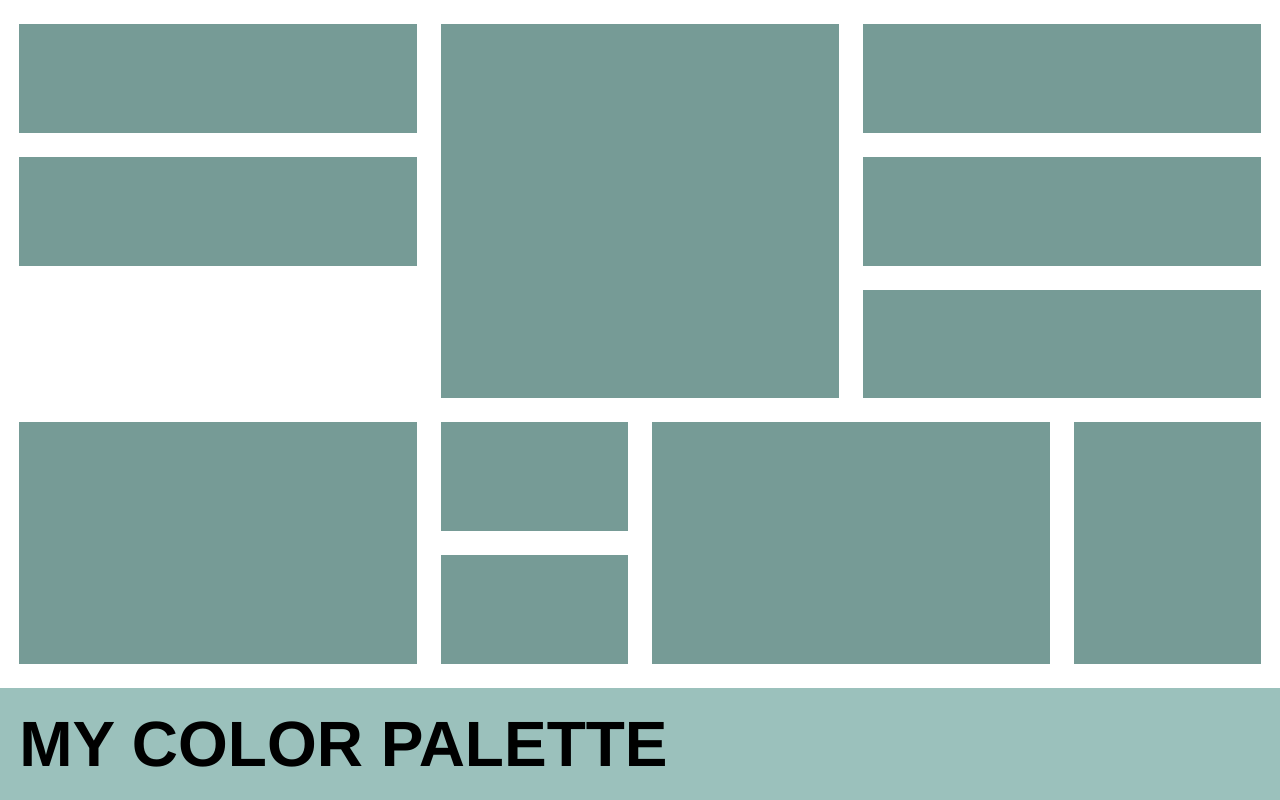
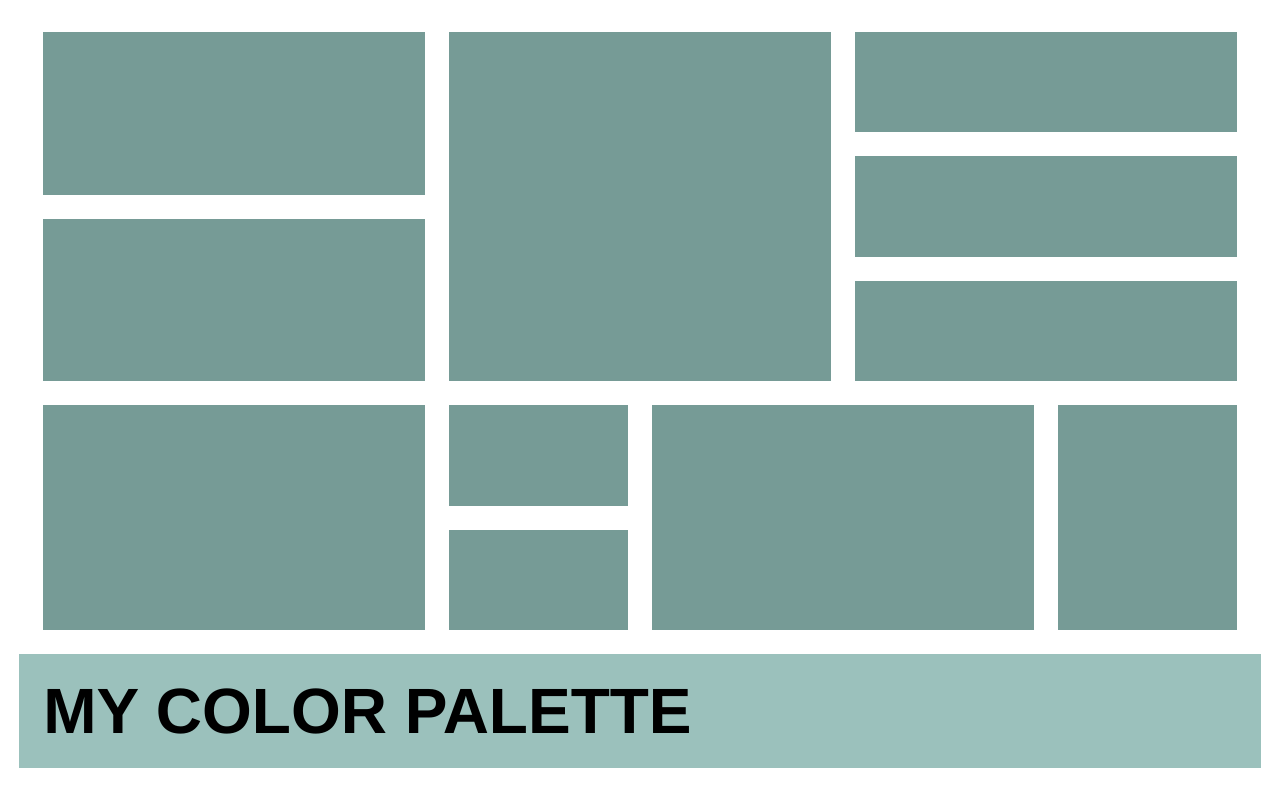
Before and after one commit to jenniesteinhoff/CSS-grid, a plain HTML site: page index.html in a window 1280 px wide. Drawn offline with Linux system fonts and the light colour scheme.

Commit message:
Finalizing grid-positioning

```diff
--- a/index.html
+++ b/index.html
@@ -11,22 +11,19 @@
 <body>
     <main>
         <div class="container">
-            <div class="element one"></div>
-            <div class="element two"></div>
-            <div class="element three"></div>
-            <div class="element four"></div>
-            <div class="element five"></div>
-            <div class="element six"></div>
-            <div class="element seven"></div>
-            <div class="element eight"></div>
-            <div class="element nine"></div>
-            <div class="element ten"></div>
-            <div class="element eleven"></div>
-        </div>
-        <div class="footer">
-            <footer>My color palette</footer>
+            <div class="grid_item one"></div>
+            <div class="grid_item two"></div>
+            <div class="grid_item three"></div>
+            <div class="grid_item four"></div>
+            <div class="grid_item five"></div>
+            <div class="grid_item six"></div>
+            <div class="grid_item seven"></div>
+            <div class="grid_item eight"></div>
+            <div class="grid_item nine"></div>
+            <div class="grid_item ten"></div>
+            <div class="grid_item eleven"></div>
+            <div class="grid_item twelve"><footer>My color palette</footer></div>
         </div>
     </main>
 </body>
-
 </html>
--- a/styles/index.css
+++ b/styles/index.css
@@ -8,74 +8,75 @@ main {
 }
 .container {
     display: grid;
-    grid-template-columns: repeat(6, 1fr);
-    grid-template-rows: repeat(5, 1fr);
+    grid-template-columns: repeat(12, 1fr);
+    grid-template-rows: repeat(11, 1fr);
     grid-gap: 24px;
     width: 97%;
-    height: 100%;
+    height: 92%;
     background-color: #FFF;
     padding: 24px;
 }
-.element {
-    overflow: hidden;
+.grid_item {
     position: relative;
     background-color: #769b96;
 }
-.one, .three {
-    grid-row: 1;
-}
-.four, .five {
-    grid-row: 2;
-}
+
 .one {
-    grid-column: 1 / 3;
+    grid-row: 1 / 4;
+    grid-column: 1 / 5;
 }
 .two {
-    grid-row: 1 / 4;
-    grid-column: 3 / 5;
+    grid-row: 1 / 7;
+    grid-column: 5 / 9;
 }
 .three {
-    grid-column: 5 / 7;
+    grid-row: 1 / 3;
+    grid-column: 9 / 13;
 }
 .four {
-    grid-column: 1 / 3;
+    grid-row: 4 / 7;
+    grid-column: 1 / 5;
 }
 .five {
-    grid-column: 5 / 7;
+    grid-row: 3 / 5;
+    grid-column: 9 / 13;
 }
 .six {
-    grid-row: 4 / 6;
-    grid-column: 1 / 3;
+    grid-row: 7 / 11;
+    grid-column: 1 / 5;
 }
 .seven {
-    grid-row: 3;
+    grid-row: 7 / 9;
     grid-column: 5 / 7;
 }
 .eight {
-    grid-row: 4;
-    grid-column: 3;
+    grid-row: 5 / 7;
+    grid-column: 9 / 13;
 }
 .nine {
-    grid-row: 4 / 6;
-    grid-column: 4 / 6;
+    grid-row: 9 / 11;
+    grid-column: 5 / 7;
 }
 .ten {
-    grid-row: 4 / 6;
-    grid-column: 6;
+    grid-row: 7 / 11;
+    grid-column: 7 / 11;
 }
 .eleven {
-    grid-row: 5;
-    grid-column: 3;
+    grid-row: 7 / 11;
+    grid-column: 11 / 13;
 }
-
-.footer {
-    width: 97%;
-    padding: 24px;
+.twelve {
+    grid-row: 11 / 12;
+    grid-column: -14 / 14;
     background-color: #9BC1BC;
     color: #000;
+    font-family: Helvetica, sans-serif;
+    font-weight: bold;
     text-transform: uppercase;
     text-align: left;
-    font-family: Helvetica, sans-serif;
-    font-weight: bold;
+    line-height: normal;
+    text-indent: 24px;
     font-size: 64px;
+    padding-top: 20px;
+    padding-bottom: 20px;
 }
```
